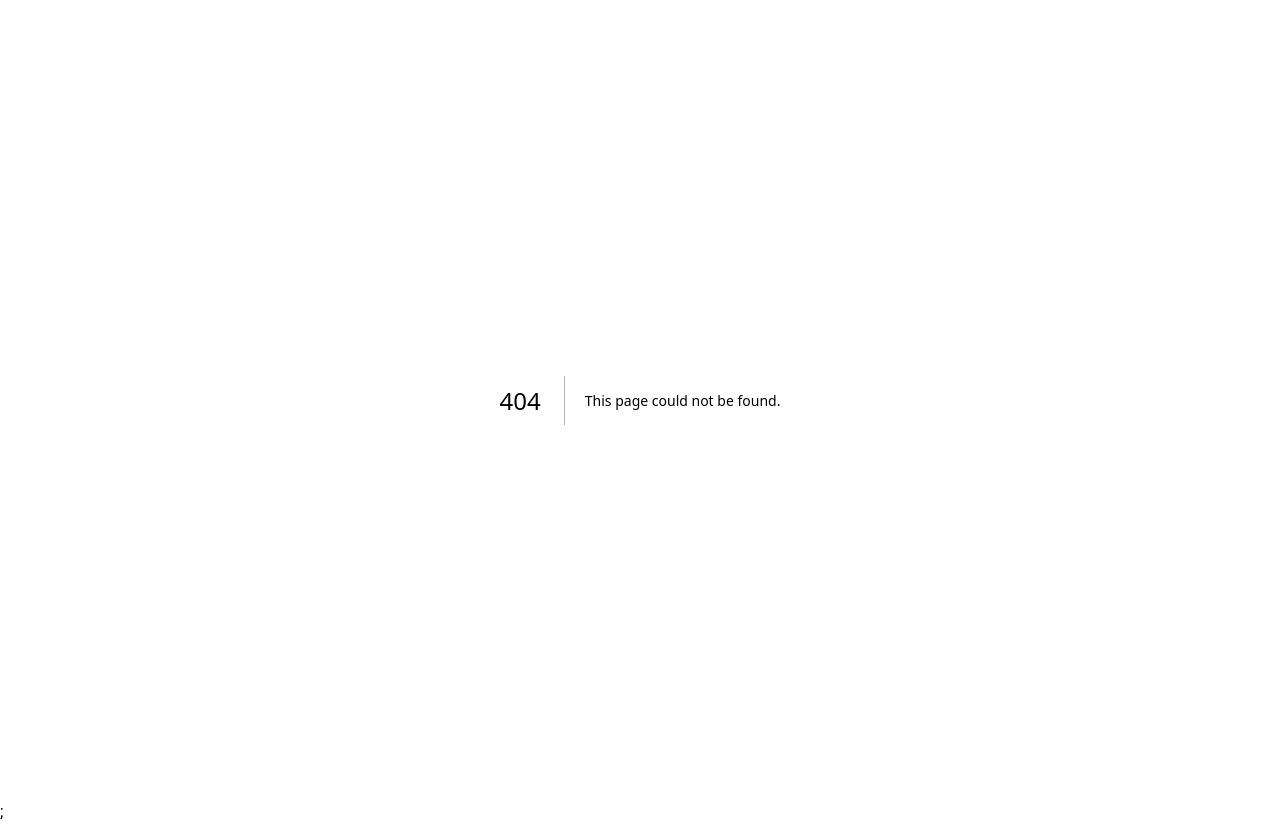
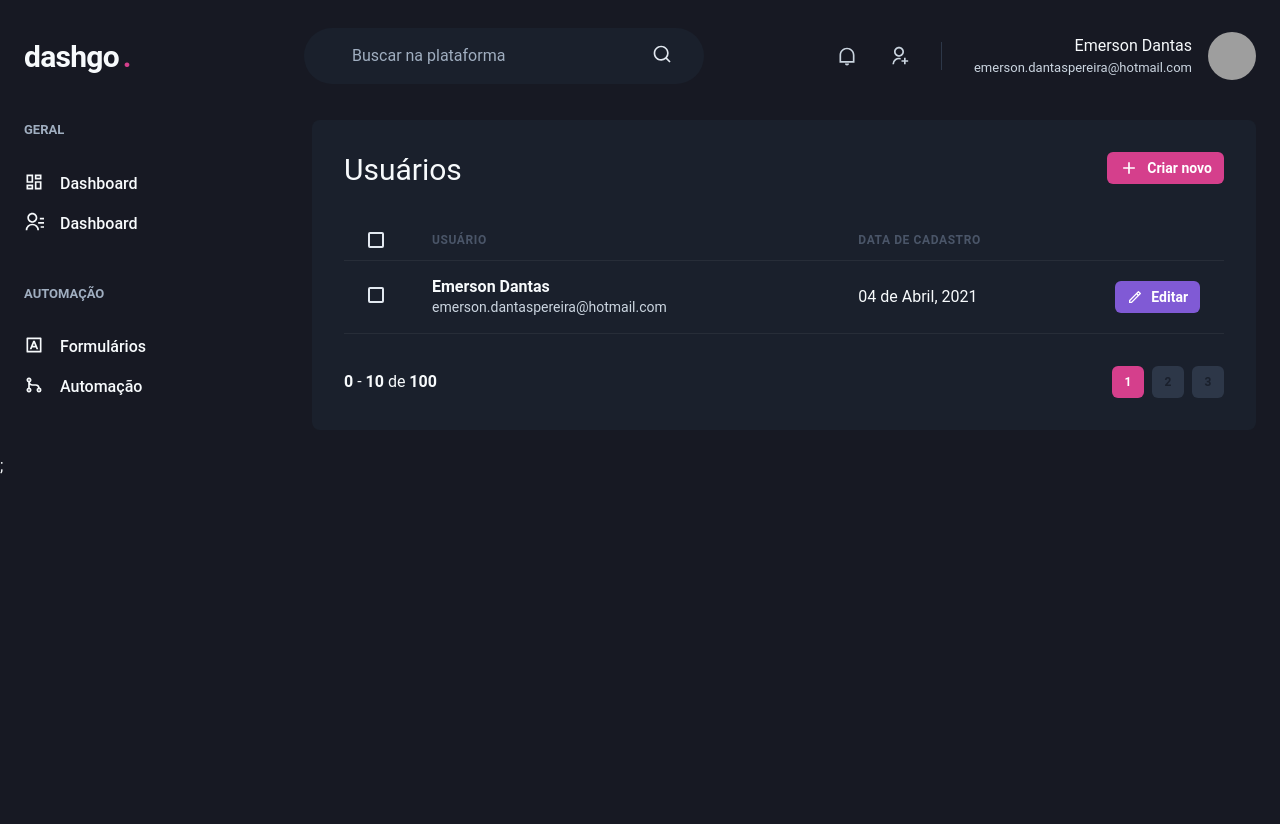
Before and after one commit to emersondp07/dash-board, a Next.js app: page /users in a window 1280 px wide. Before the commit this address had no page. After the commit the page ends 800 px from the top, so only its background shows below. Built offline with nearby package versions, Linux system fonts and the light colour scheme; grey boxes are pictures that could not be loaded.

Commit message:
create routes users and create user, create component Pagination

```diff
--- /dev/null
+++ b/src/components/Pagination.tsx
@@ -0,0 +1,46 @@
+import { Box, Button, Stack } from "@chakra-ui/react";
+
+export function Pagination() {
+  return (
+    <Stack direction="row" mt="8" justify="space-between" align="center">
+      <Box>
+        <strong>0</strong> - <strong>10</strong> de <strong>100</strong>
+      </Box>
+      <Stack direction="row" spacing="2">
+        <Button
+          size="sm"
+          fontSize="xs"
+          width="4"
+          colorScheme="pink"
+          disabled
+          _disabled={{
+            bgColor: "pink.500",
+            cursor: "default",
+          }}
+        >
+          1
+        </Button>
+        <Button
+          size="sm"
+          fontSize="xs"
+          width="4"
+          bg="gray.700"
+          _hover={{ bg: "gray.500" }}
+        >
+          2
+        </Button>
+        <Button
+          size="sm"
+          fontSize="xs"
+          width="4"
+          bg="gray.700"
+          _hover={{
+            bg: "gray.500",
+          }}
+        >
+          3
+        </Button>
+      </Stack>
+    </Stack>
+  );
+}
--- /dev/null
+++ b/src/pages/users/index.tsx
@@ -0,0 +1,91 @@
+import {
+  Box,
+  Button,
+  Checkbox,
+  Flex,
+  Heading,
+  Icon,
+  Table,
+  Tbody,
+  Td,
+  Text,
+  Th,
+  Thead,
+  Tr,
+} from "@chakra-ui/react";
+import { RiAddLine, RiPencilLine } from "react-icons/ri";
+import { Header } from "../../components/Header";
+import { Pagination } from "../../components/Pagination";
+import { Sidebar } from "../../components/Sidebar";
+
+export default function UserList() {
+  return (
+    <Box>
+      <Header />
+
+      <Flex w="100%" my="6" maxWidth={1480} mx="auto" px="6">
+        <Sidebar />
+
+        <Box flex="1" borderRadius={8} bg="gray.800" p="8">
+          <Flex mb="8" justifyContent="space-between" alignContent="center">
+            <Heading size="lg" fontWeight="normal">
+              Usuários
+            </Heading>
+
+            <Button
+              as="a"
+              size="sm"
+              fontSize="sm"
+              colorScheme="pink"
+              leftIcon={<Icon as={RiAddLine} fontSize="20" />}
+            >
+              Criar novo
+            </Button>
+          </Flex>
+
+          <Table colorScheme="whiteAlpha">
+            <Thead>
+              <Tr>
+                <Th px="6" color="gray.300" width="8">
+                  <Checkbox colorScheme="pink" />
+                </Th>
+                <Th>Usuário</Th>
+                <Th>Data de cadastro</Th>
+                <Th width="8"></Th>
+              </Tr>
+            </Thead>
+            <Tbody>
+              <Tr>
+                <Td px="6">
+                  <Checkbox colorScheme="pink" />
+                </Td>
+                <Td>
+                  <Box>
+                    <Text fontWeight="bold">Emerson Dantas</Text>
+                    <Text fontSize="sm" color="gray.300">
+                      emerson.dantaspereira@hotmail.com
+                    </Text>
+                  </Box>
+                </Td>
+                <Td>04 de Abril, 2021</Td>
+                <Td>
+                  <Button
+                    as="a"
+                    size="sm"
+                    fontSize="sm"
+                    colorScheme="purple"
+                    leftIcon={<Icon as={RiPencilLine} fontSize="16" />}
+                  >
+                    Editar
+                  </Button>
+                </Td>
+              </Tr>
+            </Tbody>
+          </Table>
+
+          <Pagination />
+        </Box>
+      </Flex>
+    </Box>
+  );
+}
```
Also changed, not shown: src/pages/Home.tsx (deleted, +0 -27 lines), src/pages/users/create.tsx (added, +56 -0 lines).
